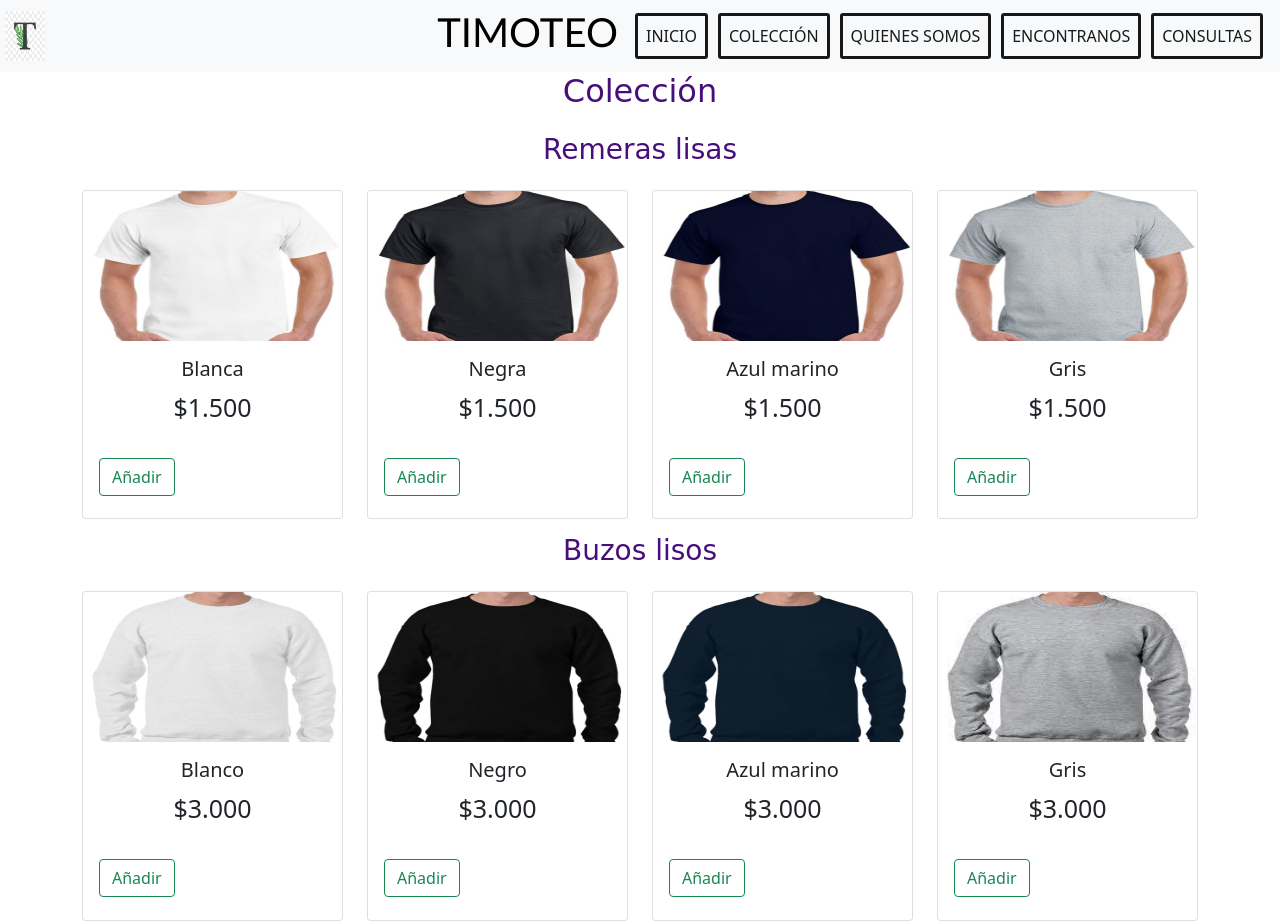
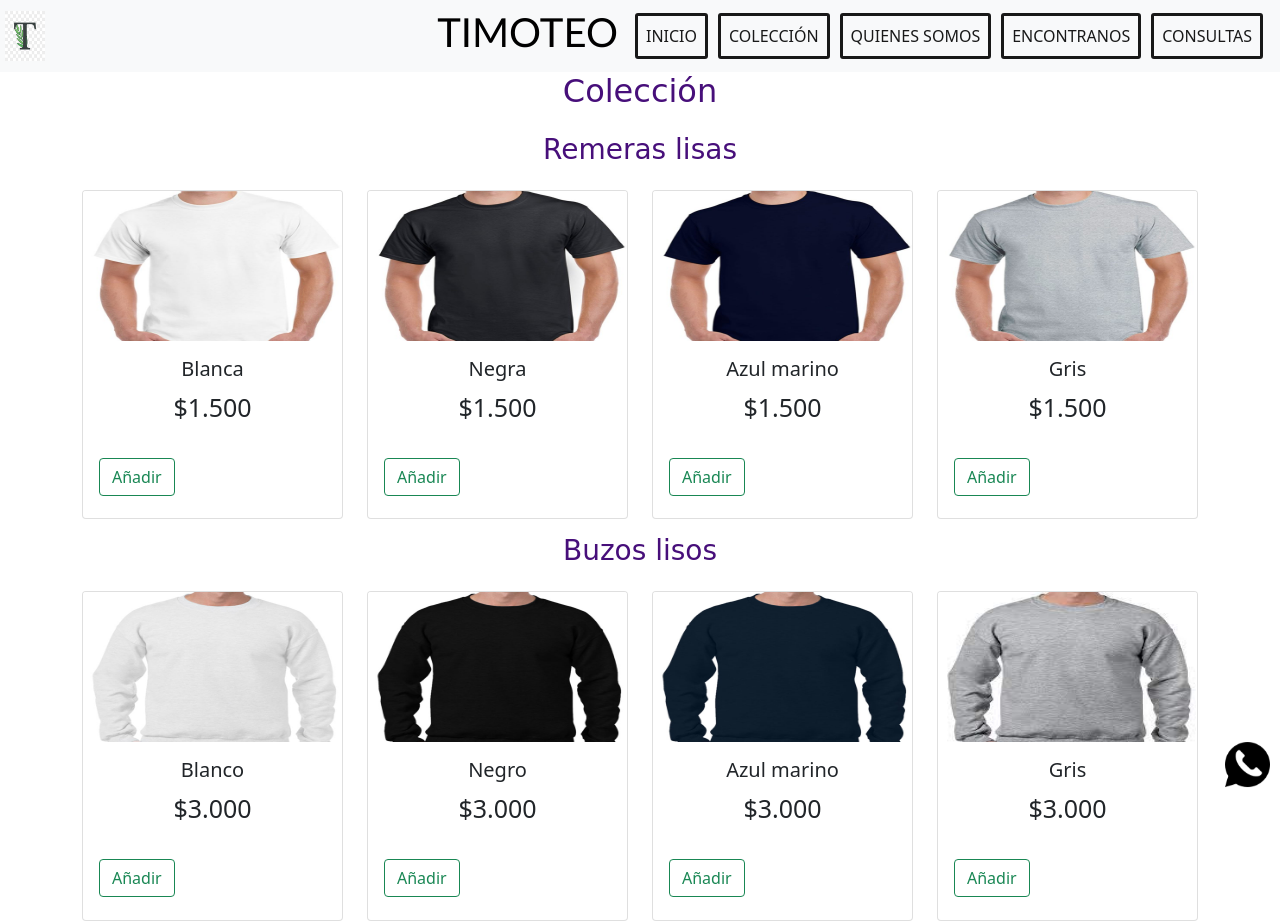
Before and after one commit to SantiRosa/mercado-de-ropa-rosa, a website: page paginas/coleccion.html in a window 1280 px wide. Shown: the top 924 px of the page. Drawn offline with Linux system fonts and the light colour scheme.

Commit message:
se agrega WS

```diff
--- a/paginas/coleccion.html
+++ b/paginas/coleccion.html
@@ -223,6 +223,13 @@
               </div>
             </div>
         </div>
+        <section>
+            <div class="whasap">
+                <a href="https://www.whatsapp.com" target="_blank">
+                    <img src="../imagenes/whatsapp.png" width="45px" height="45px">
+                </a>
+            </div>
+        </section>
 
         <!-- <section class="remeras">
             <h3>Remeras</h3>
```
